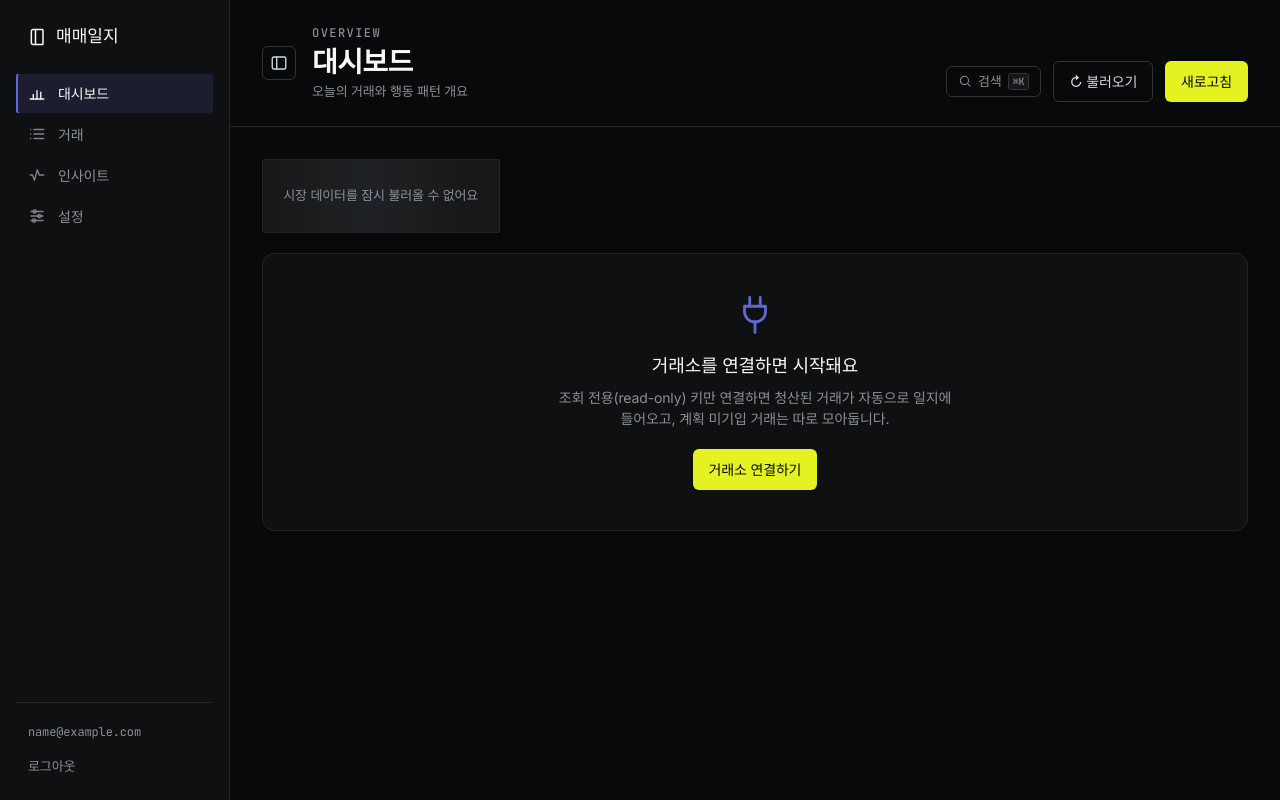
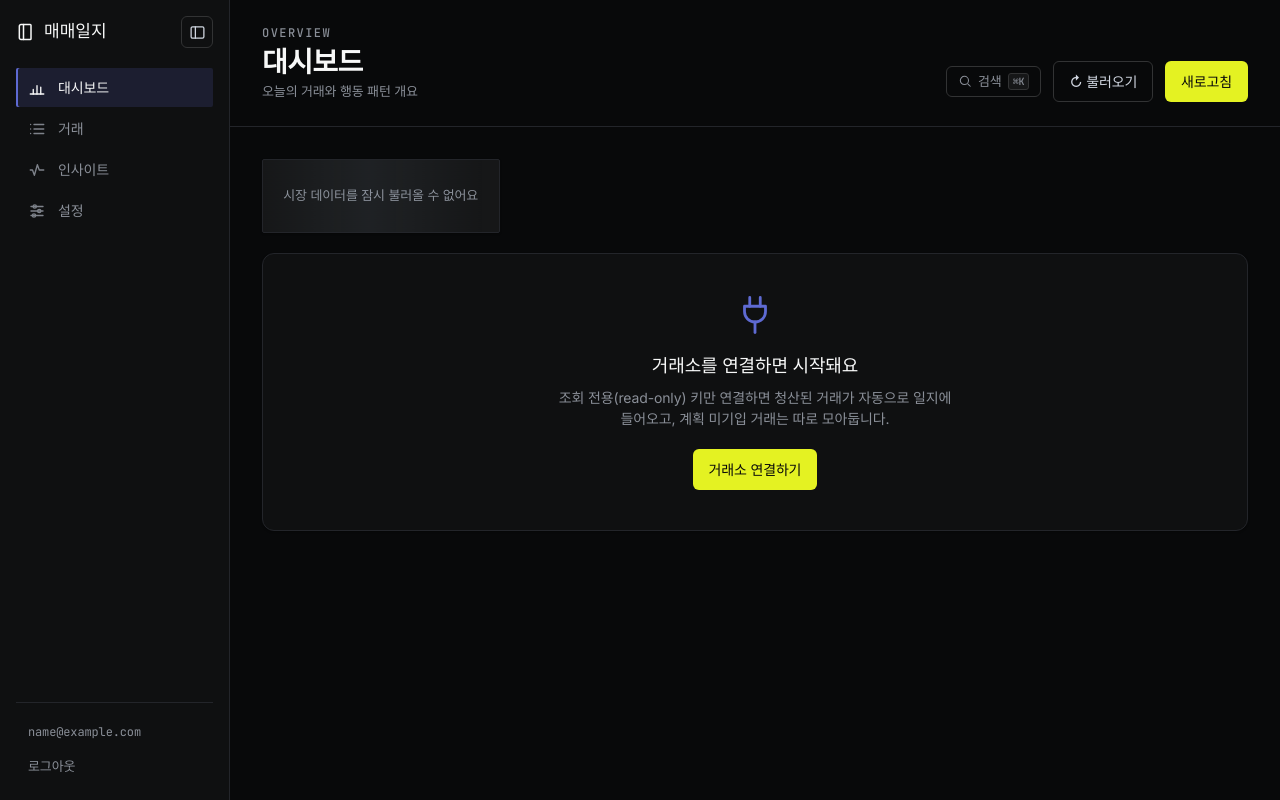
Before and after one commit to adrm-bot/trading-journal, a FastAPI app: page /app in a window 1280 px wide. Run offline with FastAPI, Linux system fonts and the light colour scheme; the visitor is signed in with stand-in values (Sample User, id 1); data comes from the database, SQL or seed files in the repository; data that the repository does not hold is empty; parts of the project's set-up code (start-up, migrations or seed data) failed here and were passed over.

Commit message:
refactor(shell): 사이드바 토글을 사이드바 상단으로 + 접힘=아이콘 레일(56px)
사용자 "메뉴 토글 위치 부적절" → 아이콘 레일 방식 선택.
- 토글을 토픽바에서 사이드바 상단(.side-top: 브랜드 + 토글)으로 이동. 제어 대상 옆에 항상 위치.
- 접힘(.shell.nav-off, 데스크탑>860): 완전 숨김(0px) → 아이콘만 남는 56px 레일.
  브랜드 텍스트·메뉴 라벨(.lbl) 숨김, 아이콘·토글은 유지, foot 숨김. 메뉴 라벨을 .lbl로 래핑.
- 펼치면 230px 복원, 라벨 복귀. 상태 localStorage('navOff') 기억. 모바일(≤860)은 토글 숨김·탭바(라벨 보임).
검증(하니스 1280): 토글 사이드바 내부·펼침230/접힘56·레일에서 라벨숨김·아이콘·토글·브랜드텍스트숨김·
상태기억·펼치면 라벨복원 / 760px 토글숨김·탭바·라벨보임·가로스크롤 없음 · JS·콘솔0.

Co-Authored-By: Claude Opus 4.8 <noreply@anthropic.com>

```diff
--- a/app/static/app.css
+++ b/app/static/app.css
@@ -73,10 +73,20 @@ a{color:inherit;text-decoration:none}
 /* ---- app shell ---- */
 .shell{display:grid;grid-template-columns:230px 1fr;min-height:100vh}
 .side{background:var(--panel);border-right:1px solid var(--line);display:flex;flex-direction:column;padding:var(--s4);overflow:hidden;transition:padding .15s ease}
-@media(min-width:861px){.shell.nav-off{grid-template-columns:0 1fr}.shell.nav-off .side{padding-left:0;padding-right:0;border-right:0}}  /* 사이드바 토글(데스크탑 한정) — 완전 접힘 */
-.navtoggle{flex:0 0 auto;width:34px;height:34px;display:inline-flex;align-items:center;justify-content:center;background:transparent;border:1px solid var(--line-2);border-radius:var(--r-btn);color:var(--moonlight);cursor:pointer;transition:.12s}
-.navtoggle:hover{background:var(--card);color:var(--glacier)} .navtoggle svg{width:18px;height:18px}
-.tb-left{display:flex;align-items:center;gap:var(--s4);min-width:0}
+.side-top{display:flex;align-items:center;justify-content:space-between;gap:8px;margin-bottom:var(--s5)}
+.side-top .brand{padding:0;min-width:0}
+.navtoggle{flex:0 0 auto;width:32px;height:32px;display:inline-flex;align-items:center;justify-content:center;background:transparent;border:1px solid var(--line-2);border-radius:var(--r-btn);color:var(--moonlight);cursor:pointer;transition:.12s}
+.navtoggle:hover{background:var(--card);color:var(--glacier)} .navtoggle svg{width:17px;height:17px}
+/* 아이콘 레일(접힘, 데스크탑 >860): 사라지지 않고 아이콘만 남는 56px 띠 */
+@media(min-width:861px){
+  .shell.nav-off{grid-template-columns:56px 1fr}
+  .shell.nav-off .side{padding:var(--s4) 8px}
+  .shell.nav-off .brand{display:none}
+  .shell.nav-off .side-top{justify-content:center;margin-bottom:var(--s4)}
+  .shell.nav-off .nav a{justify-content:center;padding:9px 0;gap:0}
+  .shell.nav-off .nav .lbl{display:none}
+  .shell.nav-off .foot{display:none}
+}
 @media(max-width:860px){.navtoggle{display:none}}
 .brand{font-family:var(--f-display);font-weight:510;font-size:17px;color:var(--glacier);letter-spacing:0;padding:var(--s2) var(--s3) var(--s6);display:flex;align-items:center;gap:8px}
 .brand-ic{width:20px;height:20px;flex:0 0 auto}
--- a/app/templates/app.html
+++ b/app/templates/app.html
@@ -9,21 +9,21 @@
 <a class="sr-only" href="#main">본문 바로가기</a>
 <div class="shell" id="shell">
   <aside class="side">
-    <div class="brand"><svg class="brand-ic" viewBox="0 0 24 24" fill="none" stroke="currentColor" stroke-width="1.8" stroke-linecap="round" stroke-linejoin="round" aria-hidden="true"><path d="M6 3h11a1 1 0 0 1 1 1v16a1 1 0 0 1-1 1H6a2 2 0 0 1-2-2V5a2 2 0 0 1 2-2z"/><path d="M9 3v18"/></svg>매매일지</div>
+    <div class="side-top">
+      <div class="brand"><svg class="brand-ic" viewBox="0 0 24 24" fill="none" stroke="currentColor" stroke-width="1.8" stroke-linecap="round" stroke-linejoin="round" aria-hidden="true"><path d="M6 3h11a1 1 0 0 1 1 1v16a1 1 0 0 1-1 1H6a2 2 0 0 1-2-2V5a2 2 0 0 1 2-2z"/><path d="M9 3v18"/></svg><span class="brand-lbl">매매일지</span></div>
+      <button class="navtoggle" id="navToggle" aria-label="메뉴 접기·펼치기" aria-pressed="false" data-tip="메뉴 접기·펼치기"><svg viewBox="0 0 24 24" fill="none" stroke="currentColor" stroke-width="1.8" stroke-linecap="round" stroke-linejoin="round" aria-hidden="true"><rect x="3" y="4" width="18" height="16" rx="2"/><path d="M9 4v16"/></svg></button>
+    </div>
     <nav class="nav" aria-label="주 메뉴">
-      <a href="#dashboard" data-view="dashboard"><span class="ic" aria-hidden="true"><svg viewBox="0 0 24 24" fill="none" stroke="currentColor" stroke-width="1.8" stroke-linecap="round" stroke-linejoin="round"><path d="M3 20h18"/><path d="M7 20v-6M12 20v-11M17 20v-9"/></svg></span>대시보드</a>
-      <a href="#journal" data-view="journal"><span class="ic" aria-hidden="true"><svg viewBox="0 0 24 24" fill="none" stroke="currentColor" stroke-width="1.8" stroke-linecap="round" stroke-linejoin="round"><path d="M8 6h13M8 12h13M8 18h13"/><path d="M3.5 6h.01M3.5 12h.01M3.5 18h.01"/></svg></span>거래</a>
-      <a href="#insights" data-view="insights"><span class="ic" aria-hidden="true"><svg viewBox="0 0 24 24" fill="none" stroke="currentColor" stroke-width="1.8" stroke-linecap="round" stroke-linejoin="round"><path d="M3 12h3l2.5 7 4-14 2.5 7h6"/></svg></span>인사이트</a>
-      <a href="#settings" data-view="settings"><span class="ic" aria-hidden="true"><svg viewBox="0 0 24 24" fill="none" stroke="currentColor" stroke-width="1.8" stroke-linecap="round" stroke-linejoin="round"><path d="M4 6h16M4 12h16M4 18h16"/><circle cx="9" cy="6" r="2.2"/><circle cx="15" cy="12" r="2.2"/><circle cx="8" cy="18" r="2.2"/></svg></span>설정</a>
+      <a href="#dashboard" data-view="dashboard"><span class="ic" aria-hidden="true"><svg viewBox="0 0 24 24" fill="none" stroke="currentColor" stroke-width="1.8" stroke-linecap="round" stroke-linejoin="round"><path d="M3 20h18"/><path d="M7 20v-6M12 20v-11M17 20v-9"/></svg></span><span class="lbl">대시보드</span></a>
+      <a href="#journal" data-view="journal"><span class="ic" aria-hidden="true"><svg viewBox="0 0 24 24" fill="none" stroke="currentColor" stroke-width="1.8" stroke-linecap="round" stroke-linejoin="round"><path d="M8 6h13M8 12h13M8 18h13"/><path d="M3.5 6h.01M3.5 12h.01M3.5 18h.01"/></svg></span><span class="lbl">거래</span></a>
+      <a href="#insights" data-view="insights"><span class="ic" aria-hidden="true"><svg viewBox="0 0 24 24" fill="none" stroke="currentColor" stroke-width="1.8" stroke-linecap="round" stroke-linejoin="round"><path d="M3 12h3l2.5 7 4-14 2.5 7h6"/></svg></span><span class="lbl">인사이트</span></a>
+      <a href="#settings" data-view="settings"><span class="ic" aria-hidden="true"><svg viewBox="0 0 24 24" fill="none" stroke="currentColor" stroke-width="1.8" stroke-linecap="round" stroke-linejoin="round"><path d="M4 6h16M4 12h16M4 18h16"/><circle cx="9" cy="6" r="2.2"/><circle cx="15" cy="12" r="2.2"/><circle cx="8" cy="18" r="2.2"/></svg></span><span class="lbl">설정</span></a>
     </nav>
     <div class="foot"><div class="email" id="email">—</div><a href="/logout">로그아웃</a></div>
   </aside>
   <main class="main" id="main">
     <div class="topbar">
-      <div class="tb-left">
-        <button class="navtoggle" id="navToggle" aria-label="메뉴 접기·펼치기" aria-pressed="false" data-tip="메뉴 접기·펼치기"><svg viewBox="0 0 24 24" fill="none" stroke="currentColor" stroke-width="1.8" stroke-linecap="round" stroke-linejoin="round" aria-hidden="true"><rect x="3" y="4" width="18" height="16" rx="2"/><path d="M9 4v16"/></svg></button>
-        <div><div class="eyebrow tb-eyebrow" id="eyebrow">OVERVIEW</div><h1 id="title">대시보드</h1><div class="desc" id="desc"></div></div>
-      </div>
+      <div><div class="eyebrow tb-eyebrow" id="eyebrow">OVERVIEW</div><h1 id="title">대시보드</h1><div class="desc" id="desc"></div></div>
       <div class="tbar-right">
         <button class="btn sm cmdk-trigger" id="cmdkBtn" aria-keyshortcuts="Control+K Meta+K" aria-label="검색 및 명령 (단축키 Ctrl 또는 Cmd K)"><svg class="btn-ic" viewBox="0 0 24 24" fill="none" stroke="currentColor" stroke-width="1.8" stroke-linecap="round" stroke-linejoin="round" aria-hidden="true"><circle cx="11" cy="11" r="7"/><path d="m21 21-3.8-3.8"/></svg>검색 <span class="kbd">⌘K</span></button>
         <div id="actions"></div>
```
